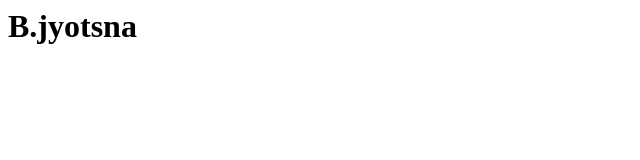
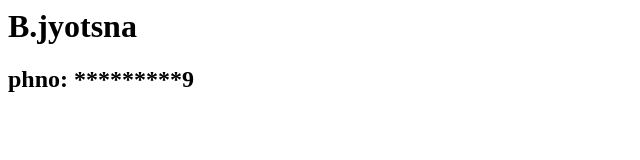
Before and after one commit to jyotsna-bolla/jyotsna-bolla.github.io, a plain HTML site: page index.html in a window 1280 px wide. Shown: the whole page, without its empty margins (0-640 px from the left). Drawn offline with Linux system fonts and the light colour scheme.

Commit message:
Update index.html

```diff
--- a/index.html
+++ b/index.html
@@ -4,5 +4,6 @@
 </head>
 <body>
 <h1>B.jyotsna</h1>
+  <h2>phno: *********9</h2>
 </body>
 </html>
```
